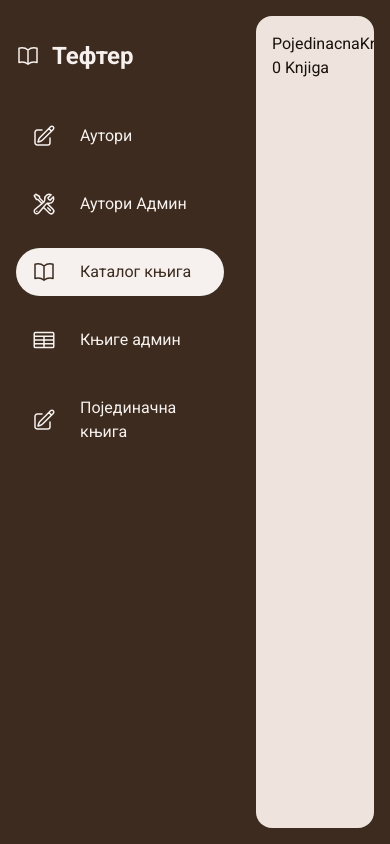
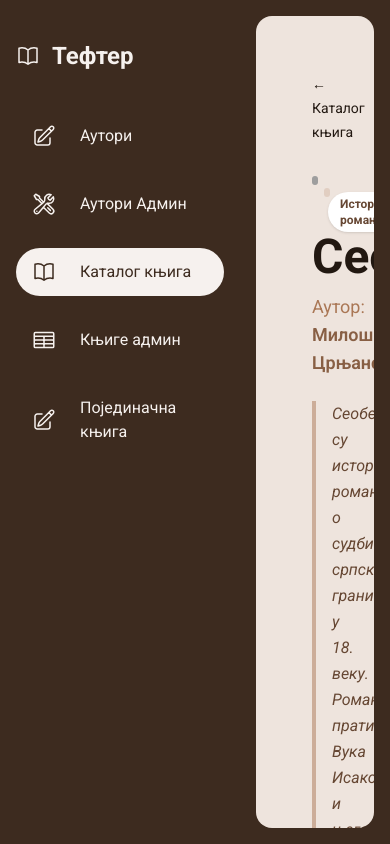
Before and after one commit to andjelija121/web_projekat, a React (Vite) app: page /knjige/0 in a window 390 px wide. Built offline with nearby package versions, Linux system fonts and the light colour scheme; grey boxes are pictures that could not be loaded.

Commit message:
napravljena dinamicka stranica za pojedinacnu knjigu

```diff
--- a/src/komponente/PretragaKnjige.jsx
+++ b/src/komponente/PretragaKnjige.jsx
@@ -12,7 +12,7 @@ export default function SearchWithStatus() {
   };
 
   return (
-    <div className="w-[50%]">
+    <div className="w-[40%]">
       <div className="relative mt-2">
 
         <div className="absolute top-1 left-1 flex items-center">
--- a/src/stranice/KatalogKnjiga.jsx
+++ b/src/stranice/KatalogKnjiga.jsx
@@ -15,7 +15,7 @@ const KatalogKnjiga = () => {
         <div className="flex justify-around items-center mb-10">
           <h1
             className="text-4xl font-bold ml-16"
-            bg-dark-coffee-900
+            bg-dark-coffee-100
           >
             Каталог књига
           </h1>
--- a/src/stranice/PojedinacnaKnjiga.jsx
+++ b/src/stranice/PojedinacnaKnjiga.jsx
@@ -1,21 +1,199 @@
-import React from "react";
-import { useParams } from "react-router-dom";
+import React, { useState, useEffect } from "react";
+import { useParams, NavLink } from "react-router-dom";
 import data from "../data.json";
 
-function  PojedinacnaKnjiga() {
+const PojedinacnaKnjiga = () => {
+  const { knjigaId } = useParams();
+
   const knjige = Object.values(data.knjige);
   const autori = Object.values(data.autori);
+  const recenzijeSve = Object.values(data.recenzije);
+  const korisnici = Object.values(data.korisnici);
 
-  let { knjigaId } = useParams();
+  const knjiga = knjige[knjigaId];
+
+if (!knjiga) {
+  return <div>Књига није пронађена</div>;
+}
+
+const autor = autori[parseInt(knjiga.id_autora.slice(-1)) - 1];
+const autorIndex = parseInt(knjiga.id_autora.slice(-1)) - 1;
+
+  const [recenzije, setRecenzije] = useState([]);
+  const [novaRecenzija, setNovaRecenzija] = useState("");
+  const [poruka, setPoruka] = useState("");
+
+  useEffect(() => {
+    const knjigaKljuc = Object.keys(data.knjige)[knjigaId];
+    const filtrirane = recenzijeSve
+      .filter((r) => r.id_knjige === knjigaKljuc)
+      .map((r) => {
+        const korisnikIndex = parseInt(r.id_korisnika.slice(-1)) - 1;
+        const korisnik = korisnici[korisnikIndex];
+        return {
+          ...r,
+          ime: korisnik?.ime || "Nepoznat",
+          prezime: korisnik?.prezime || "",
+        };
+      });
+    setRecenzije(filtrirane);
+  }, [knjigaId]);
+
+  const handleSubmit = (e) => {
+    e.preventDefault();
+    if (!novaRecenzija.trim()) return;
+
+    const korisnikId = localStorage.getItem("korisnikId");
+    if (!korisnikId) {
+      setPoruka("niste_prijavljeni");
+      return;
+    }
+
+    const korisnikIndex = parseInt(korisnikId.slice(-1)) - 1;
+    const korisnik = korisnici[korisnikIndex];
+
+    const nova = {
+      tekst: novaRecenzija.trim(),
+      datum: new Date().toISOString().split("T")[0],
+      ime: korisnik?.ime || "Korisnik",
+      prezime: korisnik?.prezime || "",
+    };
+
+    setRecenzije((prev) => [nova, ...prev]);
+    setNovaRecenzija("");
+    setPoruka("uspesno");
+    setTimeout(() => setPoruka(""), 3000);
+  };
 
   return (
-    <div>
-      <div>PojedinacnaKnjiga</div>
-      <div>
-        <p>{knjigaId} Knjiga</p>
+    <div className="min-h-screen bg-brown p-10">
+
+      <div className="mb-8">
+        <NavLink to="/knjige" className="text-dark-coffee-900 hover:text-dark-coffee-900 text-sm font-sans">
+          ← Каталог књига
+        </NavLink>
+      </div>
+
+      <div className="flex flex-col lg:flex-row gap-12 max-w-6xl mx-auto mb-16">
+
+        <div className="lg:w-2/5">
+          <div className="relative">
+            <div className="absolute inset-0 bg-dark-coffee-300 rounded-2xl translate-x-3 translate-y-3 opacity-40" />
+            <img
+              src={knjiga.slike[0]}
+              alt={knjiga.naziv}
+              className="relative w-full max-w-sm rounded-2xl shadow-2xl object-cover aspect-[2/3]"
+              onError={(e) => { e.target.src = "https://via.placeholder.com/400x600?text=Knjiga"; }}
+            />
+            <span className="absolute top-4 left-4 bg-white text-dark-coffee-700 text-xs font-bold px-3 py-1 rounded-full shadow">
+              {knjiga.zanr}
+            </span>
+          </div>
+        </div>
+
+        <div className="lg:w-3/5 flex flex-col justify-center">
+          <h1 className="text-5xl font-bold text-dark-coffee-900 mb-3">{knjiga.naziv}</h1>
+
+          <p className="text-lg text-dark-coffee-500 mb-6 font-sans">
+            Аутор:{" "}
+            <NavLink
+              to={`/autori/${autorIndex}`}
+              className="text-dark-coffee-600 font-semibold hover:underline"
+            >
+              {autor.ime} {autor.prezime}
+            </NavLink>
+          </p>
+
+          <p className="text-dark-coffee-700 leading-relaxed mb-8 border-l-4 border-dark-coffee-300 pl-4 italic">
+            {knjiga.opis}
+          </p>
+
+          <div className="grid grid-cols-2 gap-4 mb-8">
+            <InfoPolje labela="Формат" vrednost={knjiga.format} />
+            <InfoPolje labela="Број страница" vrednost={`${knjiga.broj_strana} str.`} />
+            <InfoPolje labela="ISBN" vrednost={knjiga.isbn} />
+            <InfoPolje labela="Жанр" vrednost={knjiga.zanr} />
+          </div>
+
+          <div className="flex items-center gap-6">
+            <div>
+              <p className="text-sm text-gray-400 uppercase tracking-widest mb-1 font-sans">Цена</p>
+              <p className="text-3xl font-bold text-dark-coffee-700">{knjiga.cena.toLocaleString()} дин</p>
+            </div>
+            <button className="ml-auto bg-dark-coffee-600 hover:bg-dark-coffee-700 text-white font-sans font-semibold px-8 py-3 rounded-xl shadow-lg">
+              Додај у корпу
+            </button>
+          </div>
+        </div>
+      </div>
+
+      <div className="border-t border-dark-coffee-100 mb-16 max-w-6xl mx-auto" />
+
+      <div className="max-w-3xl mx-auto">
+        <h2 className="text-3xl font-bold text-gray-900 mb-10">
+          Рецензије читалаца{" "}
+          <span className="text-lg text-gray-400 font-normal">({recenzije.length})</span>
+        </h2>
+
+        <div className="bg-white rounded-2xl shadow p-6 mb-10 border border-dark-coffee-50">
+          <h3 className="text-lg font-bold text-gray-800 mb-4 font-sans">Остави своју рецензију</h3>
+          <form onSubmit={handleSubmit}>
+            <textarea
+              value={novaRecenzija}
+              onChange={(e) => setNovaRecenzija(e.target.value)}
+              placeholder="Подели своје утиске о књизи..."
+              rows={4}
+              className="w-full border border-dark-coffee-200 rounded-xl p-4 text-gray-700 text-sm font-sans resize-none focus:outline-none focus:ring-2 focus:ring-dark-coffee-400"
+              required
+            />
+            {poruka === "niste_prijavljeni" && (
+              <p className="text-red-500 text-sm mt-2 font-sans">Морате бити пријављени да бисте оставили рецензију.</p>
+            )}
+            {poruka === "uspesno" && (
+              <p className="text-green-600 text-sm mt-2 font-sans">✓ Рецензија је успешно додата!</p>
+            )}
+            <div className="flex justify-end mt-4">
+              <button type="submit" className="bg-dark-coffee-600 hover:bg-dark-coffee-700 text-white font-sans font-semibold px-6 py-2.5 rounded-xl text-sm shadow">
+                Пошаљи рецензију
+              </button>
+            </div>
+          </form>
+        </div>
+
+        {recenzije.length === 0 ? (
+          <div className="text-center py-16 text-gray-400 font-sans">
+            <p className="text-5xl mb-4">📖</p>
+            <p className="text-lg">Још нema рецензија.
+            </p>
+          </div>
+        ) : (
+          <div className="space-y-5">
+            {recenzije.map((r, i) => (
+              <div key={i} className="bg-white rounded-2xl shadow-sm p-6 border border-dark-coffee-50">
+                <div className="flex items-center justify-between mb-3">
+                  <div className="flex items-center gap-3">
+                    <div className="w-9 h-9 rounded-full bg-dark-coffee-100 flex items-center justify-center text-dark-coffee-700 font-bold text-sm font-sans">
+                      {r.ime?.[0]}{r.prezime?.[0]}
+                    </div>
+                    <span className="font-semibold text-gray-800 font-sans text-sm">{r.ime} {r.prezime}</span>
+                  </div>
+                  <span className="text-xs text-gray-400 font-sans">{r.datum}</span>
+                </div>
+                <p className="text-dark-coffee-700 text-sm leading-relaxed">{r.tekst}</p>
+              </div>
+            ))}
+          </div>
+        )}
       </div>
     </div>
   );
-}
+};
+
+const InfoPolje = ({ labela, vrednost }) => (
+  <div className="bg-white rounded-xl p-4 border border-dark-coffee-100 shadow-sm">
+    <p className="text-xs text-dark-coffee-400 font-sans uppercase tracking-widest mb-1">{labela}</p>
+    <p className="text-dark-coffee-800 font-semibold font-sans text-sm">{vrednost}</p>
+  </div>
+);
 
 export default PojedinacnaKnjiga;
```
